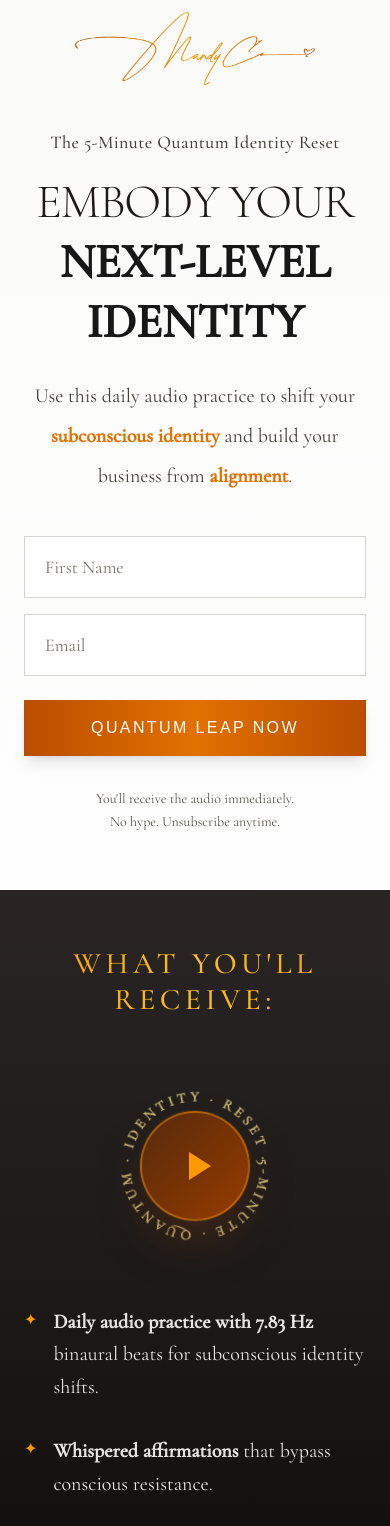
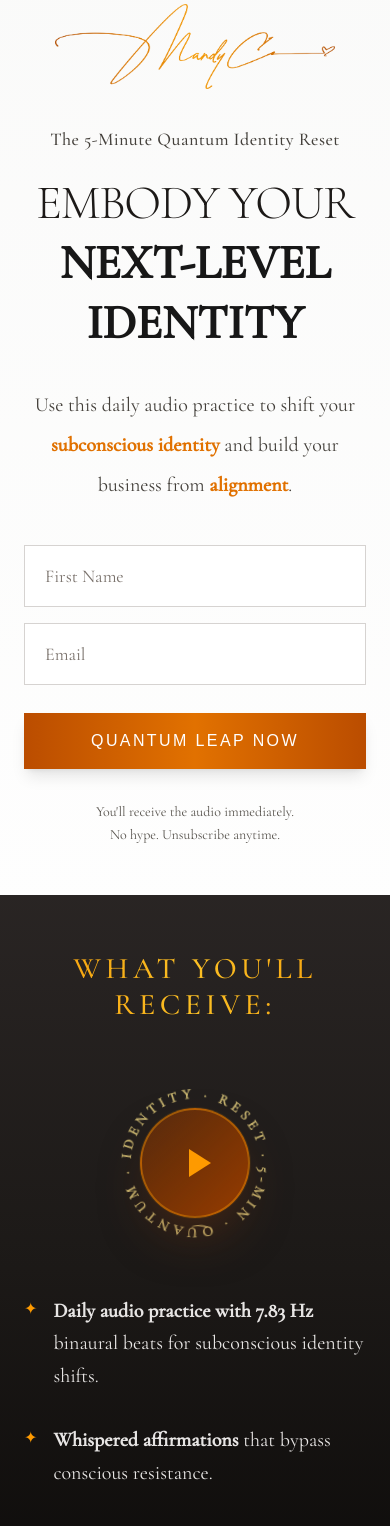
Before and after one commit to mandyc852/luminate-with-mandyc852, a Next.js app: page /leap in a window 390 px wide. Shown: the part 40-1566 px from the top of the page. Built offline with nearby package versions, Linux system fonts and the light colour scheme; no server answers.

Commit message:
Standardize spacing (desktop/mobile), circular text 5-MIN, fixed viewport for policy pages

```diff
--- a/app/leap/page.tsx
+++ b/app/leap/page.tsx
@@ -13,12 +13,12 @@ export default function LeapPage() {
       {/* Left Panel - Cream/Form Side */}
       <div className="w-1/2 bg-gradient-to-br from-stone-50 via-white to-stone-50/80 flex flex-col justify-center items-center px-16 py-20">
         <div className="max-w-lg w-full">
-          <div className="mb-12 text-center flex justify-center items-center">
+          <div className="mb-10 text-center flex justify-center items-center">
             <div
               className="flex-shrink-0"
               style={{
-                width: 300,
-                height: 100,
+                width: 360,
+                height: 120,
                 background:
                   "linear-gradient(to right, #b45309, #d97706, #f59e0b, #d97706, #b45309)",
                 WebkitMaskImage: "url(/Logo%202%20black.png)",
@@ -42,15 +42,15 @@ export default function LeapPage() {
             The 5-Minute Quantum Identity Reset
           </p>
 
-          <h1 className="text-center mb-12">
+          <h1 className="text-center mb-10">
             <span
-              className="block text-5xl md:text-6xl font-light text-stone-900 leading-tight tracking-tight"
+              className="block text-5xl md:text-6xl font-light text-stone-900 leading-tight tracking-tight mb-2"
               style={{ fontFamily: "Cormorant Garamond, serif" }}
             >
               EMBODY YOUR
             </span>
             <span
-              className="block text-5xl md:text-7xl font-bold text-neutral-900 leading-tight mt-2"
+              className="block text-5xl md:text-7xl font-bold text-neutral-900 leading-tight"
               style={{ fontFamily: "Cormorant Garamond, serif" }}
             >
               NEXT-LEVEL IDENTITY
@@ -58,7 +58,7 @@ export default function LeapPage() {
           </h1>
 
           <p
-            className="text-center text-stone-700 mb-16 leading-loose text-xl"
+            className="text-center text-stone-700 mb-10 leading-loose text-xl"
             style={{ fontFamily: "Cormorant Garamond, serif" }}
           >
             Use this daily audio practice to shift your{" "}
@@ -107,7 +107,7 @@ export default function LeapPage() {
       <div className="w-1/2 relative bg-gradient-to-br from-stone-800 via-stone-900 to-stone-950 flex flex-col justify-center items-center px-16 py-20">
         <div className="max-w-xl w-full pb-8">
           <h2
-            className="text-3xl md:text-4xl font-medium tracking-[0.15em] mb-12 text-center bg-clip-text text-transparent"
+            className="text-3xl md:text-4xl font-medium tracking-[0.15em] mb-16 text-center bg-clip-text text-transparent"
             style={{
               fontFamily: "Cormorant Garamond, serif",
               backgroundImage:
@@ -140,7 +140,7 @@ export default function LeapPage() {
                   </defs>
                   <text
                     fill="rgba(253, 230, 138, 0.75)"
-                    textLength={408}
+                    textLength={398}
                     lengthAdjust="spacing"
                     style={{
                       fontFamily: "Cormorant Garamond, serif",
@@ -148,8 +148,8 @@ export default function LeapPage() {
                       fontWeight: "bold",
                     }}
                   >
-                    <textPath href="#circlePathDesktop" startOffset="0%">
-                      5-MINUTE  ·  QUANTUM  ·  IDENTITY  ·  RESET  ·
+                    <textPath href="#circlePathDesktop" startOffset="2.5%">
+                      5-MIN · QUANTUM · IDENTITY · RESET ·
                     </textPath>
                   </text>
                 </svg>
@@ -216,7 +216,7 @@ export default function LeapPage() {
             </div>
           </div>
 
-          <div className="w-32 h-px bg-gradient-to-r from-transparent via-amber-500/50 to-transparent mx-auto mb-24" />
+          <div className="w-32 h-px bg-gradient-to-r from-transparent via-amber-500/50 to-transparent mx-auto mb-20" />
 
           <div className="flex items-start gap-12">
             <div className="flex-shrink-0 w-48 h-48 rounded-full overflow-hidden border-2 border-amber-500/30 shadow-xl relative">
@@ -294,14 +294,14 @@ export default function LeapPage() {
 
   const MobileView = () => (
     <div className="min-h-screen bg-gradient-to-b from-stone-50 via-white to-stone-50/80">
-      <div className="px-6 pt-12 pb-14">
+      <div className="px-6 pt-10 pb-12">
         <div className="max-w-sm mx-auto">
-          <div className="mb-10 text-center flex justify-center items-center">
+          <div className="mb-8 text-center flex justify-center items-center">
             <div
               className="flex-shrink-0"
               style={{
-                width: 240,
-                height: 80,
+                width: 280,
+                height: 93,
                 background:
                   "linear-gradient(to right, #b45309, #d97706, #f59e0b, #d97706, #b45309)",
                 WebkitMaskImage: "url(/Logo%202%20black.png)",
@@ -319,13 +319,13 @@ export default function LeapPage() {
           </div>
 
           <p
-            className="text-center text-stone-700 text-lg tracking-wide mb-4 font-medium"
+            className="text-center text-stone-700 text-lg tracking-wide mb-5 font-medium"
             style={{ fontFamily: "Cormorant Garamond, serif" }}
           >
             The 5-Minute Quantum Identity Reset
           </p>
 
-          <h1 className="text-center mb-6">
+          <h1 className="text-center mb-8">
             <span
               className="block text-5xl font-light text-stone-900 leading-tight tracking-tight"
               style={{ fontFamily: "Cormorant Garamond, serif" }}
@@ -350,7 +350,7 @@ export default function LeapPage() {
             <span className="text-amber-600 font-bold">alignment</span>.
           </p>
 
-          <div className="space-y-4 mb-6">
+          <div className="space-y-4 mb-7">
             <input
               type="text"
               placeholder="First Name"
@@ -369,12 +369,12 @@ export default function LeapPage() {
             />
           </div>
 
-          <button className="w-full py-4 bg-gradient-to-r from-amber-700 via-amber-600 to-amber-700 text-white font-medium tracking-[0.15em] text-base hover:from-amber-500 hover:via-yellow-500 hover:to-amber-500 transition-all duration-300 shadow-lg hover:shadow-xl hover:shadow-amber-500/50">
+          <button className="w-full py-4 mb-8 bg-gradient-to-r from-amber-700 via-amber-600 to-amber-700 text-white font-medium tracking-[0.15em] text-base hover:from-amber-500 hover:via-yellow-500 hover:to-amber-500 transition-all duration-300 shadow-lg hover:shadow-xl hover:shadow-amber-500/50">
             QUANTUM LEAP NOW
           </button>
 
           <p
-            className="text-center text-stone-600 text-sm mt-8 leading-relaxed px-2"
+            className="text-center text-stone-600 text-sm leading-relaxed px-2"
             style={{ fontFamily: "Cormorant Garamond, serif" }}
           >
             You&apos;ll receive the audio immediately.
@@ -387,7 +387,7 @@ export default function LeapPage() {
       <div className="bg-gradient-to-b from-stone-800 via-stone-900 to-stone-950 px-6 py-14">
         <div className="max-w-sm mx-auto">
           <h2
-            className="text-3xl font-medium tracking-[0.15em] mb-12 text-center bg-clip-text text-transparent"
+            className="text-3xl font-medium tracking-[0.15em] mb-10 text-center bg-clip-text text-transparent"
             style={{
               fontFamily: "Cormorant Garamond, serif",
               backgroundImage:
@@ -397,8 +397,8 @@ export default function LeapPage() {
             WHAT YOU&apos;LL RECEIVE:
           </h2>
 
-          <div className="flex flex-col items-center mb-12">
-            <div className="flex-shrink-0 flex flex-col items-center mb-10" style={{ minWidth: 200, minHeight: 200 }}>
+          <div className="flex flex-col items-center mb-0">
+            <div className="flex-shrink-0 flex flex-col items-center mb-8" style={{ minWidth: 200, minHeight: 200 }}>
               <div
                 className="relative flex items-center justify-center"
                 style={{ width: 200, height: 200, minWidth: 200, minHeight: 200 }}
@@ -420,7 +420,7 @@ export default function LeapPage() {
                   </defs>
                   <text
                     fill="rgba(253, 230, 138, 0.75)"
-                    textLength={408}
+                    textLength={398}
                     lengthAdjust="spacing"
                     style={{
                       fontFamily: "Cormorant Garamond, serif",
@@ -428,8 +428,8 @@ export default function LeapPage() {
                       fontWeight: "bold",
                     }}
                   >
-                    <textPath href="#circlePathMobile" startOffset="0%">
-                      5-MINUTE  ·  QUANTUM  ·  IDENTITY  ·  RESET  ·
+                    <textPath href="#circlePathMobile" startOffset="2.5%">
+                      5-MIN · QUANTUM · IDENTITY · RESET ·
                     </textPath>
                   </text>
                 </svg>
@@ -500,8 +500,9 @@ export default function LeapPage() {
 
       <div className="px-6 py-14 bg-gradient-to-b from-stone-100 to-stone-50 relative">
         <div className="max-w-sm mx-auto text-center">
+          <div className="w-32 h-px bg-gradient-to-r from-transparent via-amber-500/50 to-transparent mx-auto mb-8" />
           <h3
-            className="text-2xl tracking-[0.1em] mb-6 bg-clip-text text-transparent"
+            className="text-2xl tracking-[0.1em] mb-8 bg-clip-text text-transparent"
             style={{
               fontFamily: "Cormorant Garamond, serif",
               backgroundImage:
--- a/app/privacy/page.tsx
+++ b/app/privacy/page.tsx
@@ -9,7 +9,7 @@ export const metadata = {
 export default function PrivacyPage() {
   return (
     <div
-      className="h-screen bg-stone-50 flex flex-col overflow-hidden"
+      className="fixed inset-0 bg-stone-50 flex flex-col overflow-hidden"
       style={{ fontFamily: "Cormorant Garamond, serif" }}
     >
       {/* Main content - scrollable on mobile/tablet, fixed on desktop */}
--- a/app/terms/page.tsx
+++ b/app/terms/page.tsx
@@ -9,7 +9,7 @@ export const metadata = {
 export default function TermsPage() {
   return (
     <div
-      className="h-screen bg-stone-50 flex flex-col overflow-hidden"
+      className="fixed inset-0 bg-stone-50 flex flex-col overflow-hidden"
       style={{ fontFamily: "Cormorant Garamond, serif" }}
     >
       {/* Main content - scrollable on mobile/tablet, fixed on desktop */}
```
